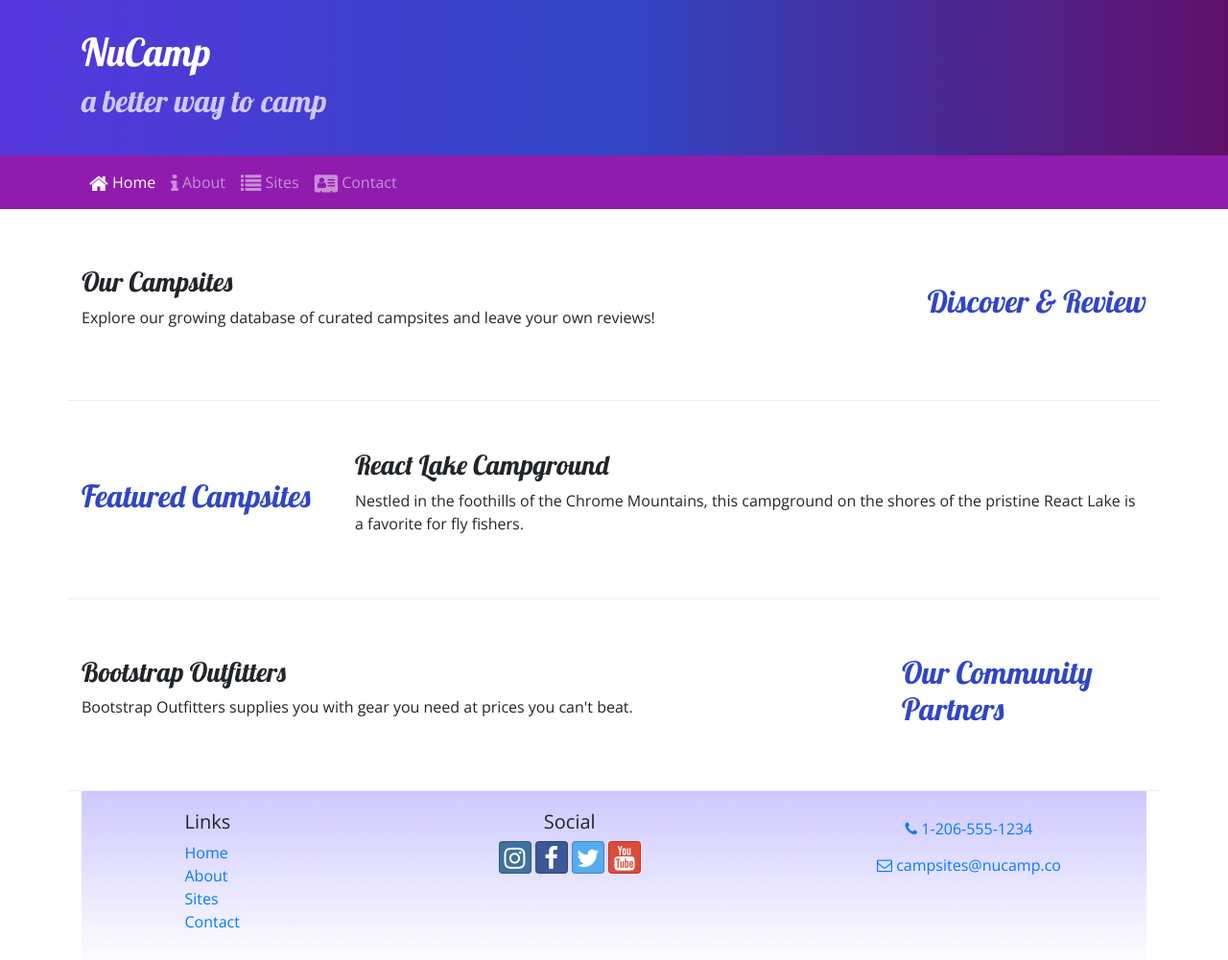
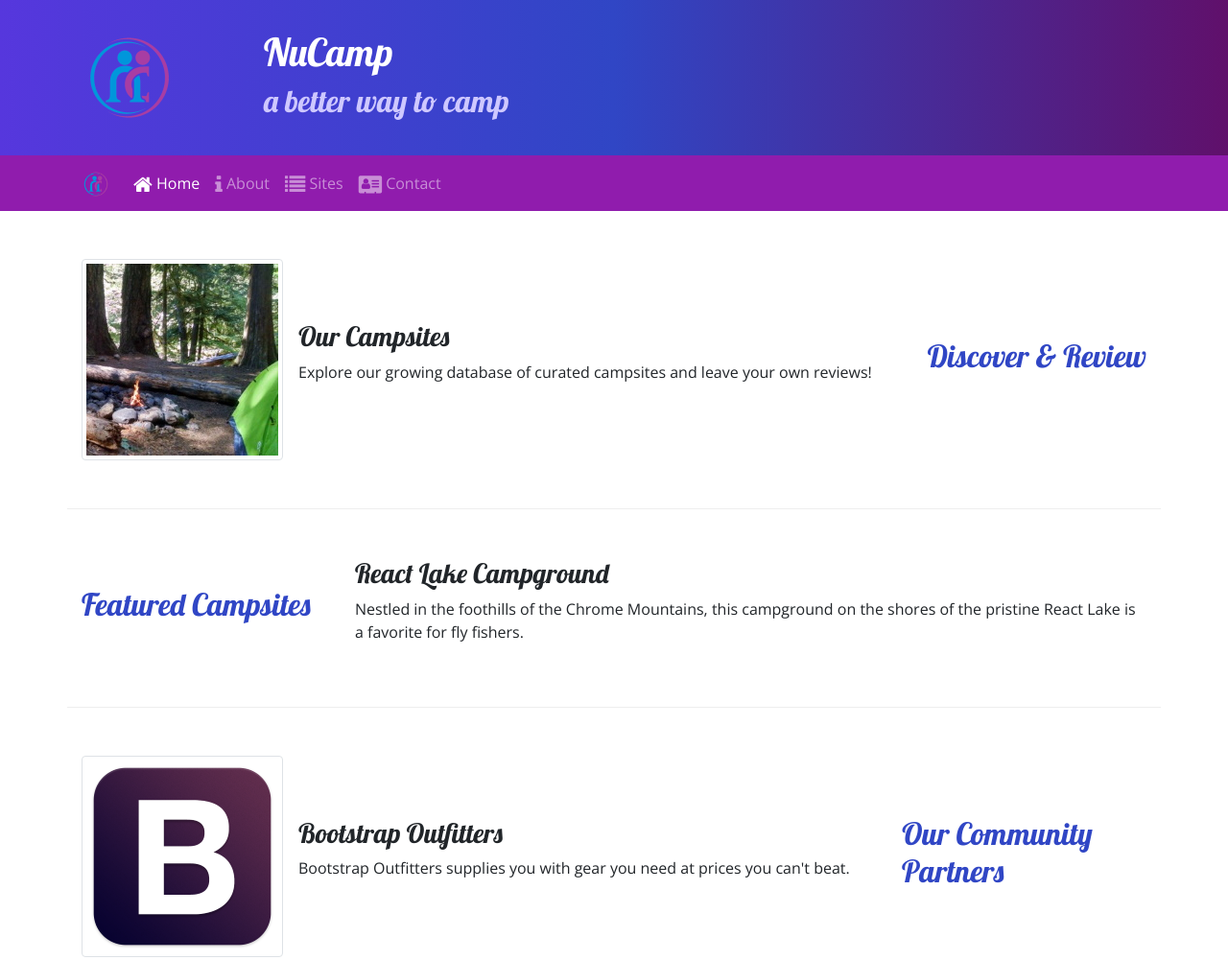
Before and after one commit to ritchiels/NuCampsite, a website: page index.html in a window 1280 px wide. Shown: the top 1001 px of the page at 96% size. Drawn offline with nearby package versions, Linux system fonts and the light colour scheme.

Commit message:
Images and Media

```diff
--- a/index.html
+++ b/index.html
@@ -21,6 +21,9 @@
     <header class="jumbotron jumbotron-fluid"> <!--creates banner essentially-->
         <div class="container">
             <div class="row">
+                <div class="col-4 col-sm-3 col-md-2 align-self-center">
+                    <img src="img/logo.png" class="img-fluid" />
+                </div>
                 <div class="col">
                     <h1>NuCamp</h1>
                     <h2>a better way to camp</h2>
@@ -31,7 +34,8 @@
 
     <nav class="navbar navbar-expand-sm navbar-dark sticky-top">
         <div class="container">
-            <button class="navbar-toggler ml-auto" type="button" data-toggle="collapse" data-target="#nucampNavbar">
+            <a class="navbar-brand" href="#"><img src="img/logo.png" height="30" width="30" /></a>
+            <button class="navbar-toggler" type="button" data-toggle="collapse" data-target="#nucampNavbar">
                 <span class="navbar-toggler-icon"></span>
             </button>
                 <div class="collapse navbar-collapse" id="nucampNavbar">
@@ -51,8 +55,13 @@
                 <h2 class="text-sm-right">Discover & Review</h2>
             </div>
         <div class="col">
+            <div class="media">
+                <img class="d-flex mr-3 img-thumbnail" src="img/breadcrumb-trail-thumb.jpg" alt="Breadcrumb Trail thumbnail" />
+                    <div class="media-body align-self-center">
                         <h3>Our Campsites</h3>
                         <p class="d-none d-sm-block">Explore our growing database of curated campsites and leave your own reviews!</p>
+                    </div>
+            </div>
         </div>
         </div>
 
@@ -71,8 +80,14 @@
                 <h2>Our Community Partners</h2>
             </div>
             <div class="col">
+                <div class="media">
+                    <img class="d-flex mr-3 img-thumbnail" src="img/bootstrap-thumb.png" alt="Bootstrap Outfitters" />
+                        <div class="media-body align-self-center">
                             <h3>Bootstrap Outfitters</h3>
                             <p class="d-none d-sm-block">Bootstrap Outfitters supplies you with gear you need at prices you can't beat.</p>
+                        </div>
+                </div>
+            </div>
         </div>
     </div>
 
```
Also changed, not shown: aboutus.html (+5 -1 lines), contactus.html (+7 -2 lines), img/bootstrap-thumb.png (added), img/breadcrumb-trail-thumb.jpg (added), img/breadcrumb-trail.jpg (added), img/chrome-river-thumb.jpg (added), img/chrome-river.jpg (added), img/logo.png (added), img/react-lake-thumb.jpg (added), img/react-lake.jpg (added). Lines whose indentation alone changed are shown as unchanged.
